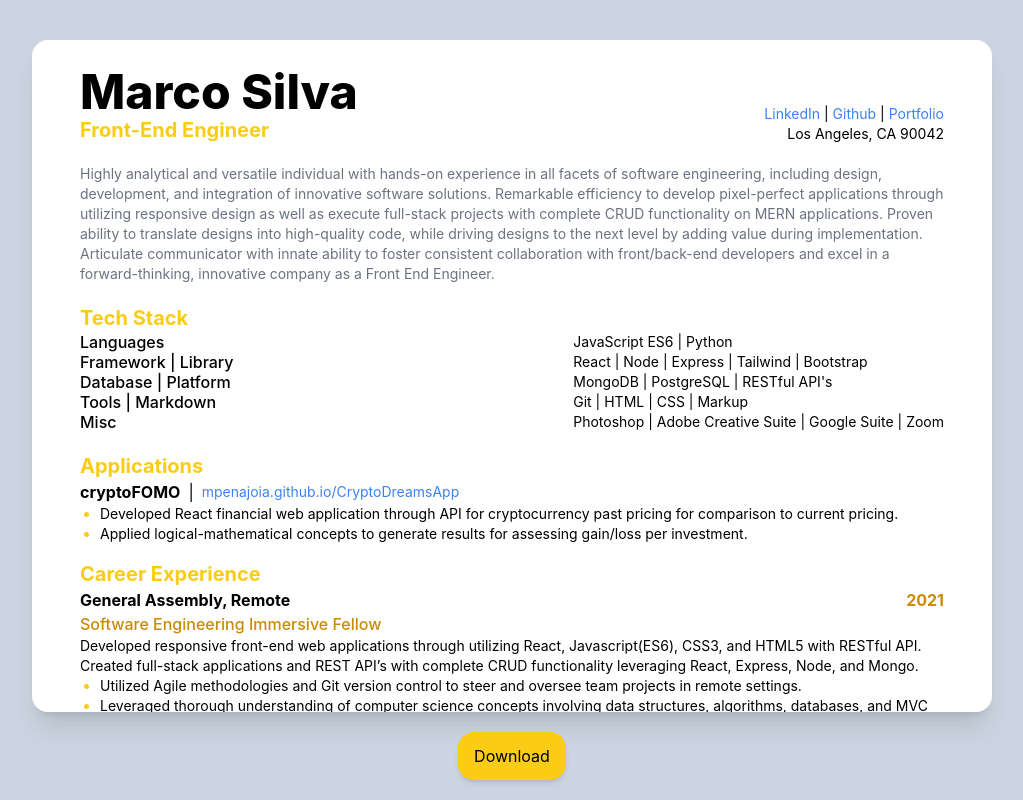
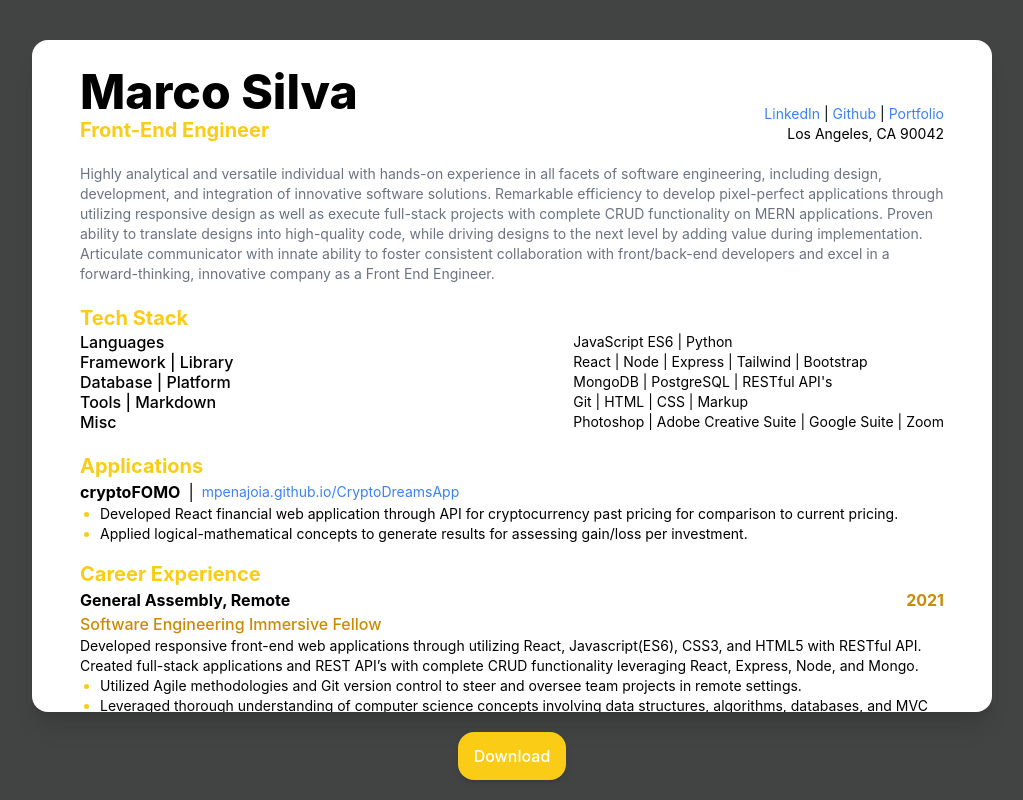
Before and after one commit to mpenajoia/resume-page, a React (Create React App) app: page / in a window 1280 px wide. Shown: the whole page, without its empty margins (128-1151 px from the left). Built offline with nearby package versions, Linux system fonts and the light colour scheme.

Commit message:
resume download link added

```diff
--- a/package.json
+++ b/package.json
@@ -8,6 +8,7 @@
     "@testing-library/user-event": "^13.5.0",
     "react": "^17.0.2",
     "react-dom": "^17.0.2",
+    "react-router-dom": "^6.2.2",
     "react-scripts": "5.0.0",
     "web-vitals": "^2.1.4"
   },
--- a/src/App.js
+++ b/src/App.js
@@ -1,8 +1,5 @@
 import './App.css';
-
-const downloadResume = (e) => {
-
-}
+import Resume from './doc/MarcoSilvaResume.pdf'
 
 
 function App() {
@@ -141,7 +138,7 @@ function App() {
             </p>
           </div>
         </div>
-        <button onClick={downloadResume} className='my-5 bg-yellow-400 px-4 py-3 shadow-md rounded-2xl'>Download</button>
+        <a href={Resume} download className='my-5 bg-yellow-400 px-4 py-3 shadow-md rounded-2xl font-medium text-white'>Download</a>
       </div>
     </div>
   );
--- a/src/index.css
+++ b/src/index.css
@@ -4,7 +4,7 @@
 
 body {
   margin: 0;
-  background-color: rgb(203 213 225);
+  background-color: rgb(66, 67, 67);
   font-family: -apple-system, BlinkMacSystemFont, 'Segoe UI', 'Roboto', 'Oxygen',
     'Ubuntu', 'Cantarell', 'Fira Sans', 'Droid Sans', 'Helvetica Neue',
     sans-serif;
```
Also changed, not shown: 2 other files (tests, documents, lock files or other folders).
